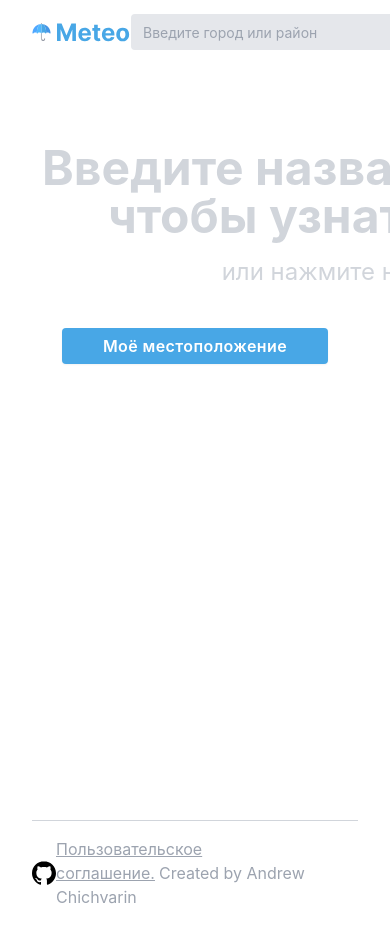
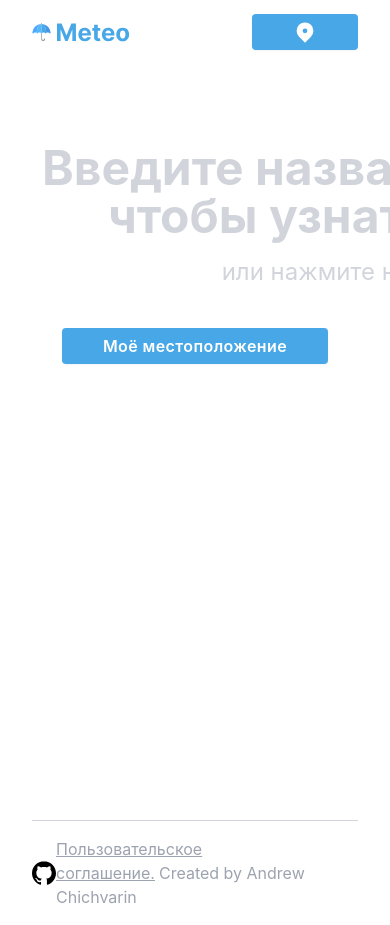
Before and after one commit to zumpro/next-meteo, a Next.js app: page / in a window 390 px wide. Shown: the top 925 px of the page. Built offline with nearby package versions, Linux system fonts and the light colour scheme.

Commit message:
add:adaptability search part 2/3

```diff
--- a/components/common/Navbar/Navbar.jsx
+++ b/components/common/Navbar/Navbar.jsx
@@ -3,7 +3,7 @@ import s from "./Navbar.module.css";
 import Link from "next/link";
 import { Button, Container, Logo } from "../../ui";
 import Searchbar from "../Searchbar/Searchbar";
-import { LocationMarker } from "../../icon";
+import { LocationMarker, Search } from "../../icon";
 import { useRouter } from "next/router";
 
 const Navbar = () => {
@@ -38,7 +38,7 @@ const Navbar = () => {
               </a>
             </Link>
           </div>
-          <div>
+          <div className="md:flex hidden">
             <Searchbar />
           </div>
           <div>
```
